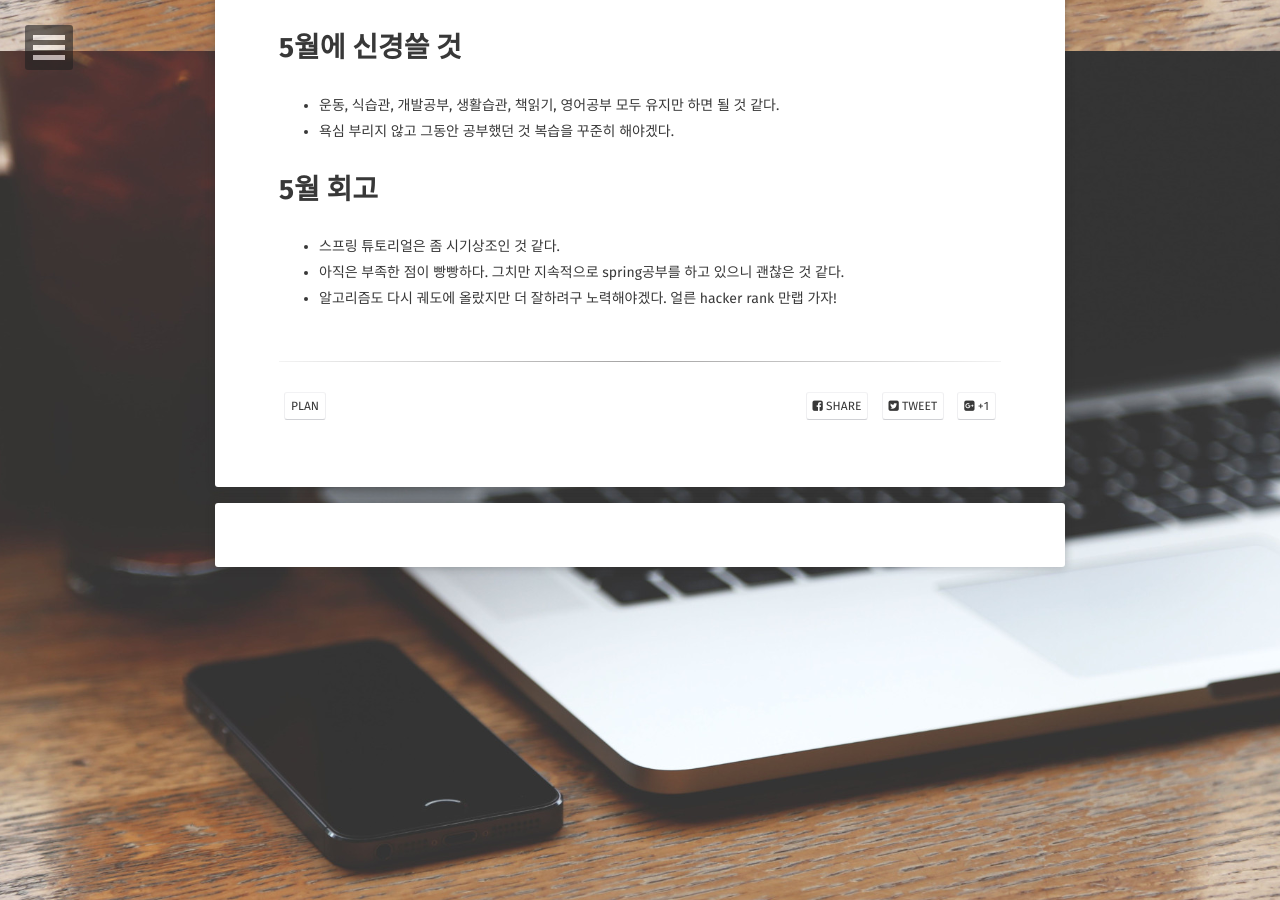
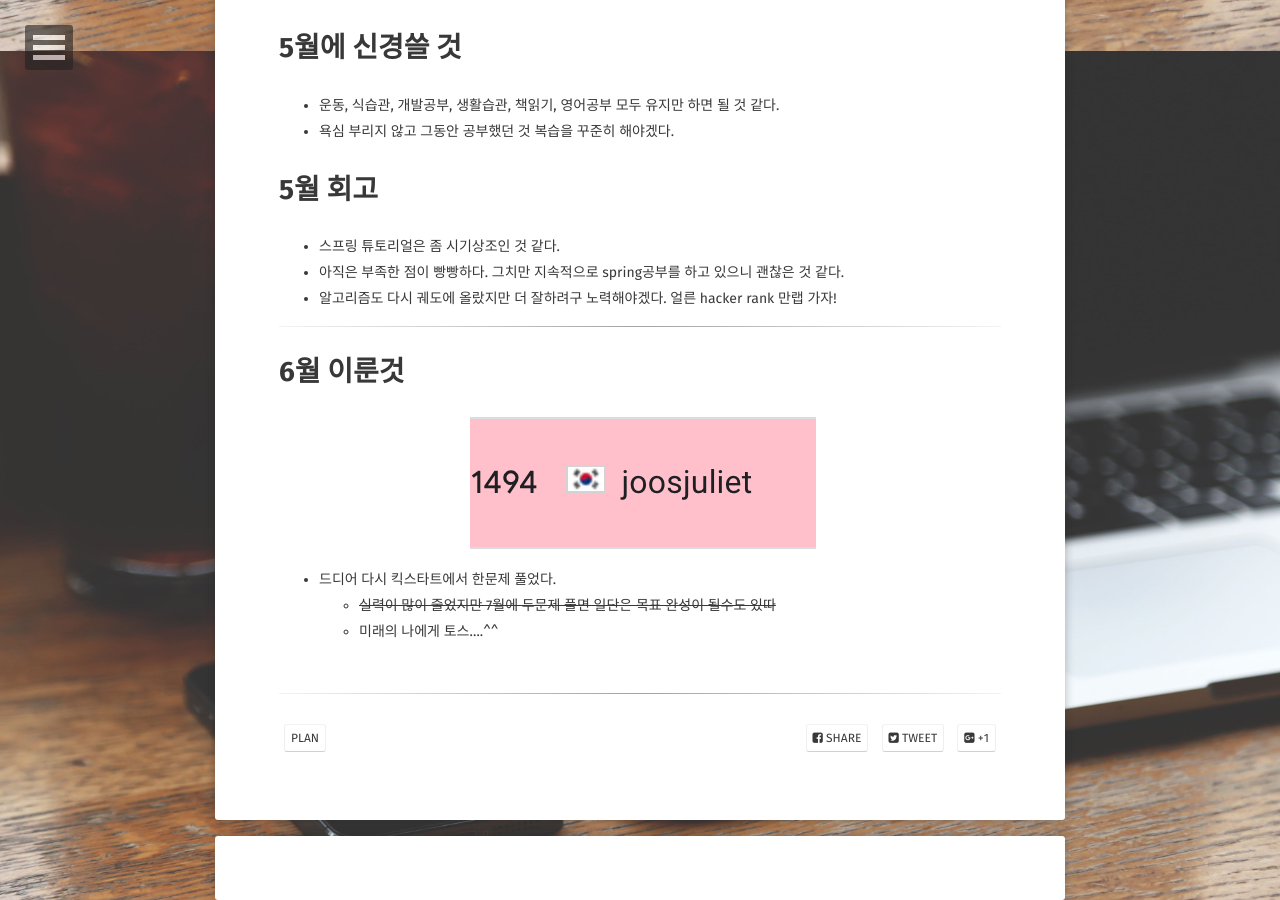
Before and after one commit to JoosJuliet/joosjuliet.github.io, a Jekyll site: the page built from _posts/2019-01-20-2019_front.md, in a window 1280 px wide and 900 px high, scrolled down 3549 px. Built offline with Jekyll 4.4.1, drawn with Linux system fonts in a browser that asks for light colours; some web fonts are replaced.

Commit message:
6월 이룬 것이 벌써 있다 'ㅁ'!

```diff
--- a/_posts/2019-01-20-2019_front.md
+++ b/_posts/2019-01-20-2019_front.md
@@ -133,3 +133,11 @@ resume도 두번이나 고치고, 나름 미국회사랑 인턴시험도 진행
 - 스프링 튜토리얼은 좀 시기상조인 것 같다.
 - 아직은 부족한 점이 빵빵하다. 그치만 지속적으로 spring공부를 하고 있으니 괜찮은 것 같다.
 - 알고리즘도 다시 궤도에 올랐지만 더 잘하려구 노력해야겠다. 얼른 hacker rank 만랩 가자!
+
+---
+
+# 6월 이룬것
+<img alt="success" src = "/images/2019-01-20-2019_front/google_kickstart_may.png"/>
+- 드디어 다시 킥스타트에서 한문제 풀었다.
+  - ~~실력이 많이 줄었지만 7월에 두문제 풀면 일단은 목표 완성이 될수도 있따~~
+  - 미래의 나에게 토스....^^
```
Also changed, not shown: images/2019-01-20-2019_front/google_kickstart_may.png (added).
